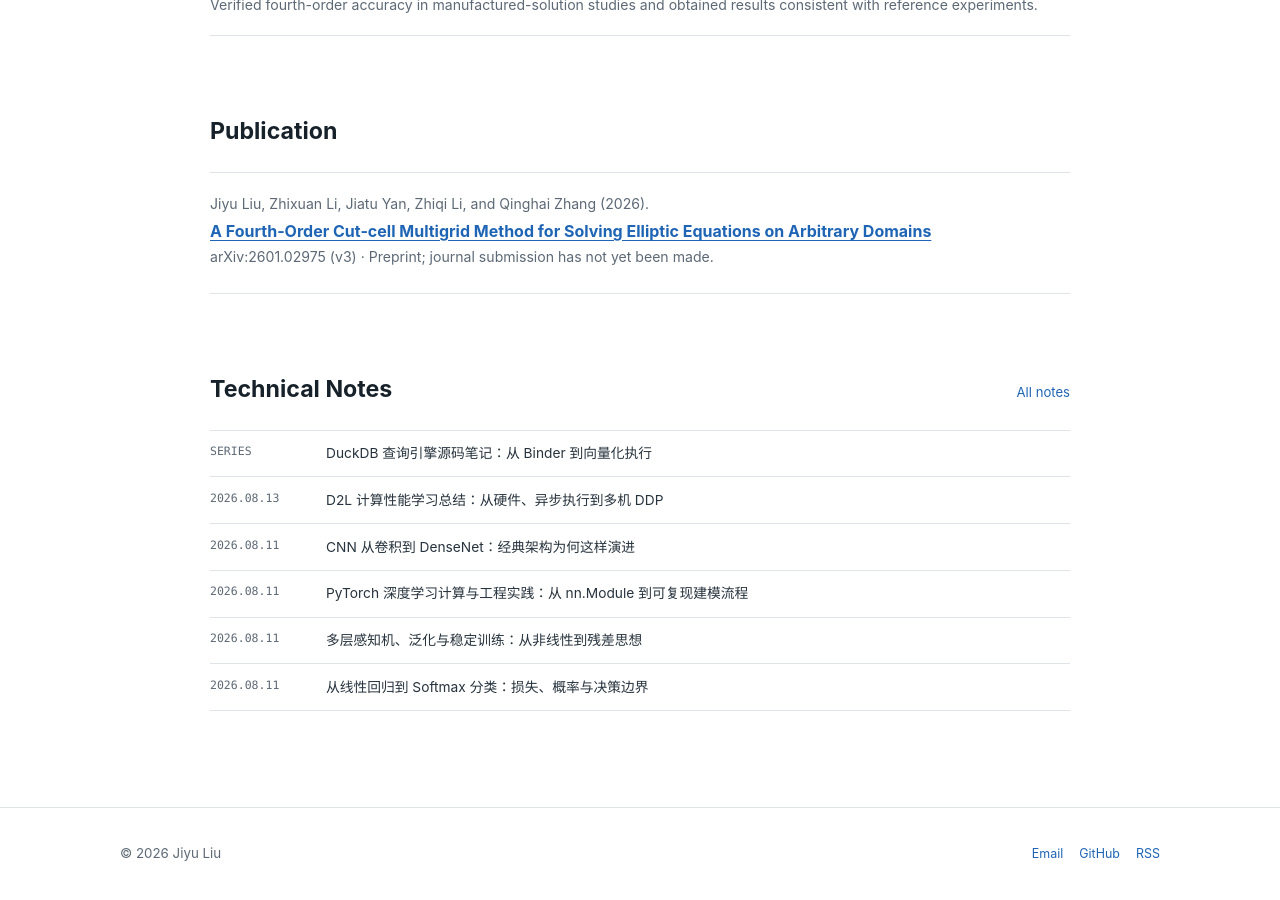
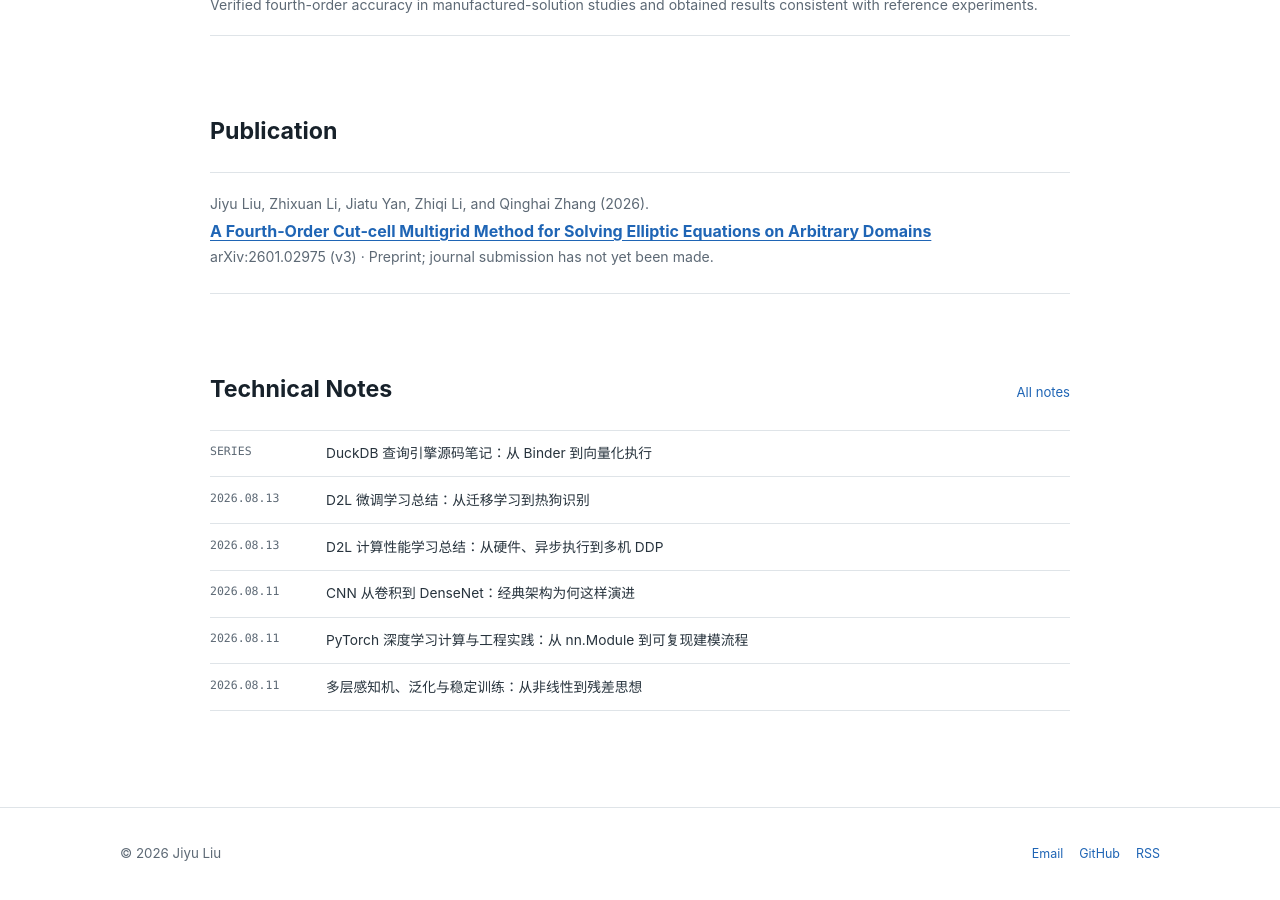
Before and after one commit to LiuJiyu20000308/Liujiyu20000308.github.io, a Jekyll site: the page built from index.html, in a window 1280 px wide and 900 px high, scrolled down 1509 px. Built offline with Jekyll 4.4.1, drawn with Linux system fonts in a browser that asks for light colours; some of the changed lines change nothing that is shown.

Commit message:
docs: add fine-tuning learning summary

````diff
--- /dev/null
+++ b/_posts/2026-08-13-d2l-fine-tuning.md
@@ -0,0 +1,279 @@
+---
+layout: post
+title: "D2L 微调学习总结：从迁移学习到热狗识别"
+date: 2026-08-13 16:00 +0800
+tags: [D2L, PyTorch, 深度学习, 迁移学习, 微调, 计算机视觉]
+toc: true
+math: true
+permalink: /deep-learning/fine-tuning/
+---
+
+## 本篇主线
+
+训练图像模型时，经常遇到一个不对称：手里的目标数据只有几千张，想使用的网络却有上千万个参数。从随机参数开始训练，模型既要重新学习边缘、纹理和形状，又要学习目标类别，很容易在小数据上过拟合。**微调（fine-tuning）**的核心思想，是把大型源数据集上已经学到的视觉知识作为起点，只让模型针对目标任务做必要调整。
+
+本文以D2L的热狗二分类为主线，回答四个问题：预训练模型究竟迁移了什么；PyTorch中怎样完成标准微调；怎样复用ImageNet中已有的“hot dog”分类权重；什么时候应该冻结部分网络。最后结合受控实验回答Notebook练习1～3。
+
+## 1. 微调到底迁移了什么
+
+设预训练网络可以拆成
+
+$$
+z=f_\theta(x),\qquad y=Wz+b.
+$$
+
+$f_\theta$是特征提取器，输出层$W,b$把特征映射成源数据集的类别。卷积网络靠近输入的层通常学习边缘、颜色和纹理，中间层逐渐组合局部形状，靠近输出的层更依赖具体类别。ImageNet训练不仅给出了一个1000分类器，也给模型提供了一套有用的视觉表示。
+
+当目标任务变成“热狗/非热狗”时，ResNet-18的卷积结构和大部分参数仍然有价值，但原来的1000维输出不再匹配目标标签。因此标准微调分四步：
+
+```text
+ImageNet预训练模型
+        ↓ 保留网络结构和特征参数
+替换1000分类输出层为2分类输出层
+        ↓
+用较大学习率训练新输出层
+        +
+用较小学习率调整预训练特征
+```
+
+这里不是简单“接着训练”。真正需要做的决策包括：源任务和目标任务是否相似、哪些层应该更新、不同参数组使用多大学习率，以及新输出层怎样初始化。
+
+## 2. 热狗数据集怎样进入模型
+
+D2L热狗数据集包含`hotdog`和`not-hotdog`两个目录，`ImageFolder`根据目录名建立标签。训练图像的尺寸和长宽比不同，所以训练阶段使用随机裁剪和水平翻转；验证阶段使用确定性的缩放与中心裁剪。预训练ResNet要求输入采用与ImageNet一致的通道归一化。
+
+```python
+import os
+import torch
+import torchvision
+from torch import nn
+from torch.utils.data import DataLoader
+from torchvision import transforms
+
+normalize = transforms.Normalize(
+    mean=[0.485, 0.456, 0.406],
+    std=[0.229, 0.224, 0.225])
+
+train_transform = transforms.Compose([
+    transforms.RandomResizedCrop(224),
+    transforms.RandomHorizontalFlip(),
+    transforms.ToTensor(),
+    normalize,
+])
+
+test_transform = transforms.Compose([
+    transforms.Resize((256, 256)),
+    transforms.CenterCrop(224),
+    transforms.ToTensor(),
+    normalize,
+])
+
+train_set = torchvision.datasets.ImageFolder(
+    os.path.join(data_dir, "train"), transform=train_transform)
+test_set = torchvision.datasets.ImageFolder(
+    os.path.join(data_dir, "test"), transform=test_transform)
+
+print(train_set.class_to_idx)  # 不要凭印象硬编码标签顺序
+```
+
+随机增广只用于训练集。若验证集也随机裁剪，同一模型每次验证会看到不同输入，指标难以比较。归一化参数也不是随意的常数，而是与预训练权重的输入分布配套；使用错误预处理会削弱迁移效果。
+
+## 3. PyTorch中的标准微调
+
+现代`torchvision`通过权重枚举加载预训练模型。ResNet-18的`fc`原本接收512维特征并输出1000个ImageNet类别；热狗任务只需把它替换成2分类层。
+
+```python
+from torchvision.models import ResNet18_Weights
+
+weights = ResNet18_Weights.DEFAULT
+net = torchvision.models.resnet18(weights=weights)
+net.fc = nn.Linear(net.fc.in_features, 2)
+nn.init.xavier_uniform_(net.fc.weight)
+```
+
+新分类层从头学习，预训练骨干只需小幅调整，所以常用**差分学习率**：骨干使用基础学习率，输出层使用其10倍。倍数不是定律，只是清楚表达“新层多走一点、旧层少走一点”的起点。
+
+```python
+base_lr = 5e-4
+
+backbone_params = [
+    parameter
+    for name, parameter in net.named_parameters()
+    if not name.startswith("fc.")
+]
+
+optimizer = torch.optim.SGD(
+    [
+        {"params": backbone_params, "lr": base_lr},
+        {"params": net.fc.parameters(), "lr": base_lr * 10},
+    ],
+    weight_decay=1e-3,
+)
+criterion = nn.CrossEntropyLoss()
+```
+
+训练循环本身与普通监督学习相同：
+
+```python
+device = torch.device("cuda" if torch.cuda.is_available() else "cpu")
+net.to(device)
+
+for images, labels in train_loader:
+    images = images.to(device, non_blocking=True)
+    labels = labels.to(device, non_blocking=True)
+
+    optimizer.zero_grad(set_to_none=True)
+    loss = criterion(net(images), labels)
+    loss.backward()
+    optimizer.step()
+```
+
+迁移学习的收益不是“冻结了一份答案”，而是优化起点更接近有用解：小数据不必再次发明通用视觉特征，梯度主要用于适配目标域和重新划分类别边界。
+
+## 4. Trick一：复用ImageNet的热狗输出权重
+
+标准做法会丢弃整个1000分类输出层。不过ImageNet本身含有`hot dog`类，在当前ResNet-18类别顺序中索引为934。源分类层第934行
+
+$$
+z_{hotdog}=w_{934}^{\mathsf T}h+b_{934}
+$$
+
+已经学会在512维特征中寻找“像热狗”的方向，因此可以把它作为新二分类层热狗输出的初值，同时复制偏置。
+
+二分类Softmax比较的是两个logit，而不是只看热狗logit的绝对值。只复制热狗行、让非热狗行保持任意随机尺度并不完整。一个实用近似是：热狗行复制第934类，其余999类权重和偏置的均值作为“通用非热狗”初值。
+
+```python
+weights = torchvision.models.ResNet18_Weights.DEFAULT
+net = torchvision.models.resnet18(weights=weights)
+
+# 替换输出层前先保留ImageNet分类层。
+source_fc = net.fc
+net.fc = nn.Linear(source_fc.in_features, 2)
+
+# ImageFolder按目录建立标签，读取映射比硬编码0和1更安全。
+hotdog_label = train_set.class_to_idx["hotdog"]
+not_hotdog_label = train_set.class_to_idx["not-hotdog"]
+
+# 选择除ImageNet hot dog外的其他类别。
+imagenet_hotdog_index = 934
+other_classes = torch.ones(source_fc.out_features, dtype=torch.bool)
+other_classes[imagenet_hotdog_index] = False
+
+# 参数初始化不应进入自动微分计算图。
+with torch.no_grad():
+    net.fc.weight[hotdog_label].copy_(
+        source_fc.weight[imagenet_hotdog_index])
+    net.fc.bias[hotdog_label].copy_(
+        source_fc.bias[imagenet_hotdog_index])
+
+    net.fc.weight[not_hotdog_label].copy_(
+        source_fc.weight[other_classes].mean(dim=0))
+    net.fc.bias[not_hotdog_label].copy_(
+        source_fc.bias[other_classes].mean())
+```
+
+这个变换不是数学上的精确合并。原1000分类器中“不是热狗”的联合分数对应其余999个logit的`logsumexp`，它不是一个线性神经元；取均值只是为继续微调提供一个有语义的背景起点。
+
+这项技巧适用于源标签和目标标签有明确对应关系时。如果目标任务是“食物/非食物”，单独复制热狗行就不再对应完整正类；如果类别名称相同但拍摄域差异很大，也不应假设一定提升。本次单次实验中，权重复用与普通Xavier初始化的最终准确率接近，说明它是**更有信息的初始化选择，而不是保证增益**。
+
+## 5. Trick二：冻结部分网络
+
+目标数据很少或算力有限时，可以把预训练骨干当作固定特征提取器，只训练新分类层：
+
+```python
+# 先冻结全部参数。
+for parameter in net.parameters():
+    parameter.requires_grad = False
+
+# 再明确解冻新输出层。
+for parameter in net.fc.parameters():
+    parameter.requires_grad = True
+
+# 优化器只接收真正需要更新的参数。
+optimizer = torch.optim.SGD(
+    net.fc.parameters(), lr=5e-3, weight_decay=1e-3)
+```
+
+也可以只冻结较通用的前半部分，让靠近输出的层适配新任务。例如保留`layer4`和`fc`可训练：
+
+```python
+for name, parameter in net.named_parameters():
+    parameter.requires_grad = name.startswith(("layer4.", "fc."))
+
+optimizer = torch.optim.SGD(
+    (p for p in net.parameters() if p.requires_grad),
+    lr=1e-3,
+    weight_decay=1e-3,
+)
+```
+
+冻结的优点是减少反向计算和梯度显存，降低小数据破坏通用特征的风险；代价是模型适配目标域的能力下降。当目标数据与ImageNet相似且非常少时，固定特征提取器往往是可靠起点；数据增多或目标域差异变大时，应逐步解冻靠后的层，再考虑完整微调。
+
+还有一个容易漏掉的细节：`requires_grad=False`只停止参数梯度，不会自动阻止BatchNorm在训练模式下更新`running_mean`和`running_var`。若希望骨干状态完全固定，需要让冻结部分保持`eval()`；而每次调用整个模型的`train()`后，又要重新把冻结模块切回`eval()`。冻结“参数”和冻结“模块状态”不是同一件事。
+
+## 6. 练习1～3：实验结果与结论
+
+为了回答练习而不依赖Notebook中残留的历史输出，我在当前环境做了一次受控复现：RTX 5070 Ti、PyTorch 2.7.1、当前`ResNet18_Weights.DEFAULT`、随机种子42、batch size 128、训练5个epoch。表中是最后一个epoch的测试准确率；每个设置只运行一次，因此数字用于解释趋势，不是性能基准。
+
+| 设置 | 骨干学习率 | 分类头学习率 | 测试准确率 |
+|---|---:|---:|---:|
+| 完整微调 | $5\times10^{-5}$ | $5\times10^{-4}$ | 0.7450 |
+| 完整微调 | $5\times10^{-4}$ | $5\times10^{-3}$ | 0.8600 |
+| 完整微调 | $5\times10^{-3}$ | $5\times10^{-2}$ | 0.9187 |
+| 完整微调，学习率过大 | $5\times10^{-2}$ | $5\times10^{-1}$ | 0.5000 |
+| 从零训练 | $5\times10^{-4}$ | 同左 | 0.7037 |
+| 从零训练，调高学习率 | $5\times10^{-3}$ | 同左 | 0.8488 |
+| 冻结骨干，只训练分类头 | 不更新 | $5\times10^{-3}$ | 0.8387 |
+
+### 练习1：继续提高微调学习率会怎样
+
+结论不是单调上升或单调下降，而是存在合适区间。学习率太小时，5个epoch内模型尚未充分适配；适当提高后收敛更快；继续增大则会跨过较好解，甚至迅速破坏预训练表示。本次实验中$5\times10^{-3}$优于更小设置，但$5\times10^{-2}$直接退化到二分类随机水平。不能据此把$5\times10^{-3}$当作所有任务的最佳值，正确做法是在验证集上按数量级搜索，并分别关注骨干和分类头的学习率。
+
+### 练习2：分别调整微调和从零训练的超参数后，差距还存在吗
+
+差距会缩小，但小数据下通常仍存在。将从零训练学习率从$5\times10^{-4}$调到$5\times10^{-3}$后，准确率从0.7037提高到0.8488，说明“不公平的默认超参数”会夸大迁移学习优势；在同一组实验里，完整微调仍达到0.9187，说明预训练表示带来的数据效率没有被超参数调整完全替代。
+
+这不是“微调永远胜出”的定理。若目标数据足够大、源域与目标域差异很大，或从零模型获得更长训练、更合适的调度器和正则化，差距可能消失甚至反转。公平比较至少要控制数据划分、随机种子、增广、训练预算和模型选择规则，并为两种方法分别调参。
+
+### 练习3：冻结输出层之前的参数会怎样
+
+只训练分类头仍能得到有竞争力的结果，本次为0.8387，但低于完整微调的0.8600和更充分调参后的0.9187。原因是ImageNet特征已经能分辨大量视觉模式，线性分类器足以完成大部分工作；但热狗数据的拍摄风格和“非热狗”类别边界并不完全等于ImageNet，固定骨干限制了进一步适配。
+
+Notebook提示代码若把`finetune_net.parameters()`全部设为`False`，也会连`fc`一起冻结，随后反向传播将没有可训练参数。正确做法是冻结骨干后重新解冻`fc`，并只把可训练参数交给优化器。冻结策略还应使用比完整微调更积极的分类头学习率；本次将头部学习率保持在$5\times10^{-4}$时只有0.7200，提高到$5\times10^{-3}$后才达到0.8387。
+
+## 7. 怎样选择微调策略
+
+| 条件 | 推荐起点 |
+|---|---|
+| 数据很少，目标域接近ImageNet | 冻结骨干，只训练分类头 |
+| 数据中等，目标域较接近 | 冻结前部，训练后部和分类头 |
+| 数据较多或域差异明显 | 小学习率完整微调 |
+| 源类别与目标类别明确重合 | 尝试复用对应输出权重，再用验证集确认 |
+| 训练不稳定 | 降低骨干学习率，使用warmup、调度器或逐步解冻 |
+
+实践中可以从最保守的线性探测开始，再逐步开放模型容量：先只训头部，接着解冻最后一个stage，最后才完整微调。每一步都在相同验证协议下比较，才能判断增加的适配能力是否值得额外计算和过拟合风险。
+
+## 8. 最后总结
+
+微调的知识链可以压缩成：
+
+```text
+大规模源数据学习通用表示
+        ↓
+保留预训练骨干，替换任务输出层
+        ↓
+分类头大学习率 + 骨干小学习率
+        ↓
+按数据量和域差异决定冻结、部分解冻或完整微调
+        ↓
+若源目标类别重合，可进一步复用源输出权重
+```
+
+热狗例子最重要的结论不是某个固定准确率，而是三种先验可以逐层利用：预训练骨干提供通用视觉特征；冻结策略控制保留多少旧知识；ImageNet热狗输出权重还能提供类别级先验。先验越具体，越需要检查源任务与目标任务的语义是否真的一致，最终仍应让独立验证集决定是否采用。
+
+## 对应资料
+
+- [D2L：微调](https://zh.d2l.ai/chapter_computer-vision/fine-tuning.html)
+- [PyTorch：Transfer Learning for Computer Vision Tutorial](https://docs.pytorch.org/tutorials/beginner/transfer_learning_tutorial.html)
+- [Torchvision：ResNet-18与预训练权重](https://docs.pytorch.org/vision/stable/models/generated/torchvision.models.resnet18.html)
+- [PyTorch：`nn.Module`训练与评估模式](https://docs.pytorch.org/docs/stable/generated/torch.nn.Module.html)
--- a/deep-learning.md
+++ b/deep-learning.md
@@ -8,7 +8,7 @@ math: true
 
 这组文章面向已经粗略学过一遍深度学习、但知识仍散落在公式、Notebook 和 API 之间的读者。它不按函数名罗列知识点，而是沿着一条问题驱动的路线重新组织：张量如何承载数据，梯度如何穿过计算图，线性模型为何能回归却难以表达复杂边界，非线性网络如何获得容量并保持泛化，工程代码怎样成为可复现的训练系统，最后又为什么从 LeNet 一路演化出 AlexNet、VGG、NiN、GoogLeNet、ResNet 和 DenseNet。
 
-学习边界包括 D2L 的预备知识、线性神经网络、多层感知机、深度学习计算、卷积基础、现代 CNN 与计算性能；不进入 RNN、GRU、LSTM 等循环神经网络。
+学习边界包括 D2L 的预备知识、线性神经网络、多层感知机、深度学习计算、卷积基础、现代 CNN、计算性能与视觉微调；不进入 RNN、GRU、LSTM 等循环神经网络。
 
 ## 知识路线
 
@@ -20,7 +20,8 @@ $$
 \rightarrow \text{MLP 与泛化}
 \rightarrow \text{可复现工程流程}
 \rightarrow \text{卷积与现代 CNN}
-\rightarrow \text{并行与分布式训练}.
+\rightarrow \text{并行与分布式训练}
+\rightarrow \text{迁移学习与微调}.
 $$
 
 其中，“训练基础”给出所有模型共享的执行机制；“线性模型”建立损失与概率解释；“MLP”回答表达能力、泛化和稳定性；“深度学习计算与工程实践”完整对应 D2L 的 `chapter_deep-learning-computation`，把层与块、参数、延后初始化、自定义层、读写文件和 GPU 落到可保存、可迁移、可复现的代码；“CNN 演进”则把这些组件放进图像任务，观察架构如何在真实约束下逐步演化。
@@ -45,12 +46,16 @@ $$
 6. [D2L 计算性能：从硬件、异步执行到多机 DDP]({{ '/deep-learning/computational-performance/' | relative_url }})
    从 CPU、GPU 和数据搬运出发，梳理 PyTorch 自动并行与异步执行、单机多卡、DP/DDP 选择、NCCL All-Reduce 以及多机训练。
 
+7. [D2L 微调：从迁移学习到热狗识别]({{ '/deep-learning/fine-tuning/' | relative_url }})
+   解释预训练表示如何迁移到小数据任务，以热狗二分类串起差分学习率、复用ImageNet类别权重、冻结部分网络及微调实验结论。
+
 ## 如何使用这组文章
 
 - 如果代码能运行但总分不清 shape，先读第一篇，再用第二篇核对损失输入输出。
 - 如果训练误差下降、验证误差却恶化，重点读第三篇的模型选择、数据泄漏和正则化。
 - 如果不清楚 `nn.Module` 怎样管理参数，Notebook 换环境就报错，或不知道该保存什么，直接查第四篇。
 - 如果只记得经典网络名字，却说不清为什么会有下一代架构，从第五篇的因果链开始。
+- 如果目标数据不多，不确定应该从零训练、冻结骨干还是完整微调，阅读第七篇。
 
 每篇末尾都有知识链回顾、常见误区、前后篇导航和 D2L 对应章节。系列中的公式服务于理解和实现，不追求教材式的完整证明；代码则尽量短，并明确关键 tensor shape。
 
````
